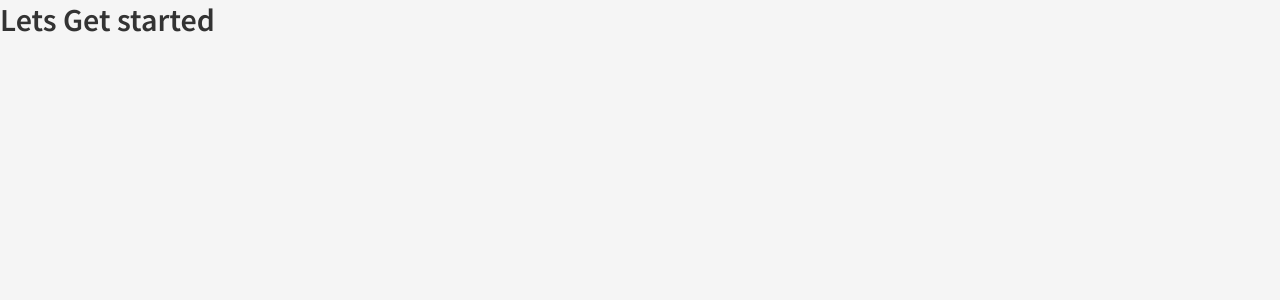
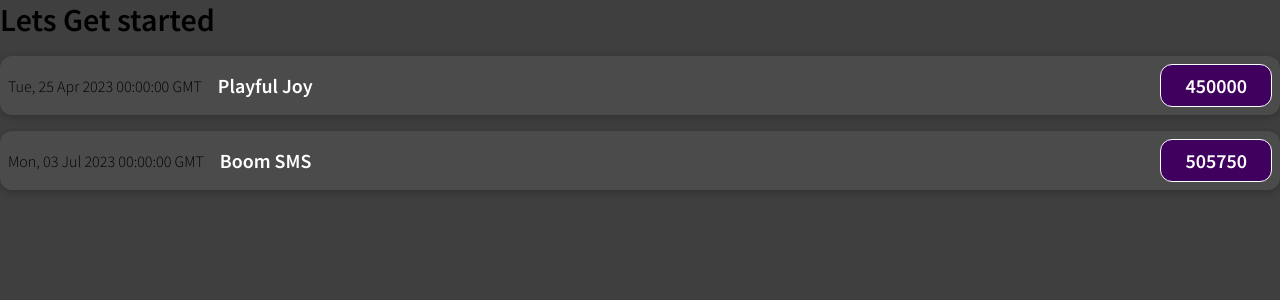
Before and after one commit to saidmtanzania/From-Zero-to-Mastery, a React (Vite) app: page / in a window 1280 px wide. Shown: the top 300 px of the page. Built offline with nearby package versions, Linux system fonts and the light colour scheme.

Commit message:
feat: implementing component css and props

```diff
--- a/src/App.tsx
+++ b/src/App.tsx
@@ -1,5 +1,20 @@
+import ExpenseItem from "./components/ExpenseItem";
 function App() {
-  return <h1>Lets Get started</h1>;
+  return (
+    <>
+      <h1>Lets Get started</h1>
+      <ExpenseItem
+        expenseDate={new Date(2023, 3, 25)}
+        expenseTitle={"Playful Joy"}
+        expenseAmount={450000}
+      />
+      <ExpenseItem
+        expenseDate={new Date(2023, 6, 3)}
+        expenseTitle={"Boom SMS"}
+        expenseAmount={505750}
+      />
+    </>
+  );
 }
 
 export default App;
--- /dev/null
+++ b/src/components/ExpenseItem.css
@@ -0,0 +1,56 @@
+.expense-item {
+  display: flex;
+  justify-content: space-between;
+  align-items: center;
+  box-shadow: 0 2px 8px rgba(0, 0, 0, 0.25);
+  padding: 0.5rem;
+  margin: 1rem 0;
+  border-radius: 12px;
+  background-color: #4b4b4b;
+}
+
+.expense-item__description {
+  display: flex;
+  flex-direction: column;
+  gap: 1rem;
+  align-items: flex-end;
+  flex-flow: column-reverse;
+  justify-content: flex-start;
+  flex: 1;
+}
+
+.expense-item h2 {
+  color: #3a3a3a;
+  font-size: 1rem;
+  flex: 1;
+  margin: 0 1rem;
+  color: white;
+}
+
+.expense-item__price {
+  font-size: 1rem;
+  font-weight: bold;
+  color: white;
+  background-color: #40005d;
+  border: 1px solid white;
+  padding: 0.5rem;
+  border-radius: 12px;
+}
+
+@media (min-width: 580px) {
+  .expense-item__description {
+    flex-direction: row;
+    align-items: center;
+    justify-content: flex-start;
+    flex: 1;
+  }
+
+  .expense-item__description h2 {
+    font-size: 1.25rem;
+  }
+
+  .expense-item__price {
+    font-size: 1.25rem;
+    padding: 0.5rem 1.5rem;
+  }
+}
--- /dev/null
+++ b/src/components/ExpenseItem.tsx
@@ -0,0 +1,17 @@
+/* eslint-disable @typescript-eslint/no-explicit-any */
+import "./ExpenseItem.css";
+function ExpensesItem(props:any) {
+  console.log(props);
+  const { expenseDate, expenseTitle, expenseAmount } = props;
+  return (
+    <div className="expense-item">
+      <div>{expenseDate.toUTCString()}</div>
+      <div className="expense-item__description">
+        <h2>{expenseTitle}</h2>
+        <div className="expense-item__price">{expenseAmount}</div>
+      </div>
+    </div>
+  );
+}
+
+export default ExpensesItem;
--- a/src/index.css
+++ b/src/index.css
@@ -21,9 +21,8 @@
 }
 
 body {
-  background-color: #f5f5f5;
+  background-color: #3f3f3f;
   font-family: "Source Sans Pro", sans-serif;
   font-size: 16px;
   font-weight: 300;
-  color: #333;
 }
--- a/src/main.tsx
+++ b/src/main.tsx
@@ -1,6 +1,6 @@
 import React from 'react'
 import ReactDOM from 'react-dom/client'
-import App from './App.tsx'
+import App from './App'
 import './index.css'
 
 ReactDOM.createRoot(document.getElementById('root') as HTMLElement).render(
```
